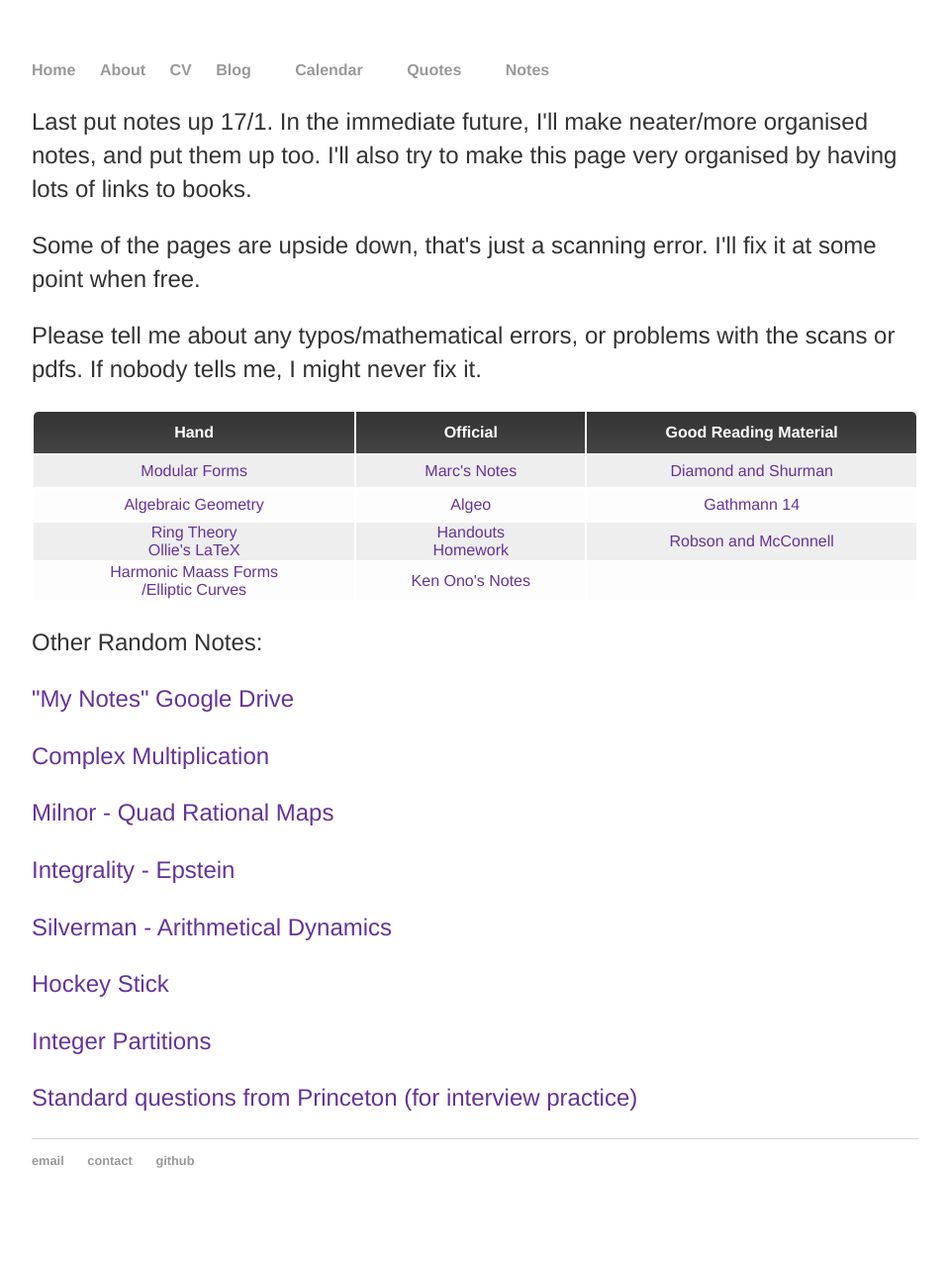
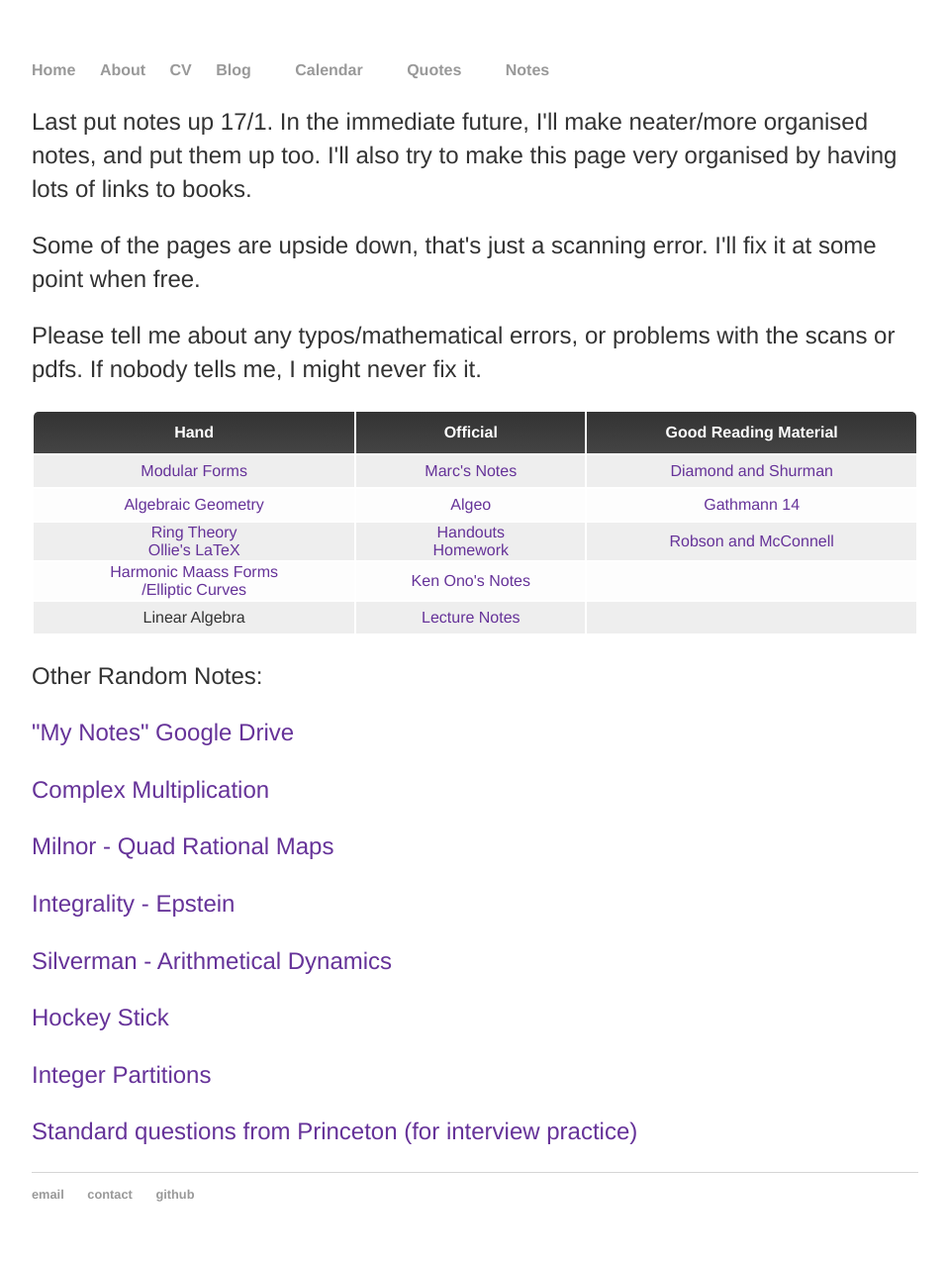
Before and after one commit to mdave16/mdave16.github.io, a Jekyll site: the page built from notes/index.html, in a window 1280 px wide. Shown: the whole page at 99% size, without its empty margins (160-1117 px from the left). Built offline with Jekyll 4.4.1, drawn with Linux system fonts in a browser that asks for light colours; nearby versions of some CDN libraries; before the commit the page ends 1242 px from its top, so only the background shows below that.

Commit message:
Update index.html

```diff
--- a/notes/index.html
+++ b/notes/index.html
@@ -86,7 +86,17 @@ tr:first-child th:last-child {
       </td>
       <td><a href="http://www.mathcs.emory.edu/~ono/publications-cv/pdfs/114.pdf">Ken Ono's Notes</a></td>
       <td></td>
-  </tr>
+	  </tr>
+  <tr>
+	  <td>
+		  Linear Algebra
+	  </td>
+	  <td>
+		  <a href="/notes/Linear Algebra - Agelos Georgakopoulos.pdf">Lecture Notes</a>
+	  </td>
+	  <td>
+	  </td>
+	  </tr>
 </tbody></table>
 
 
```
